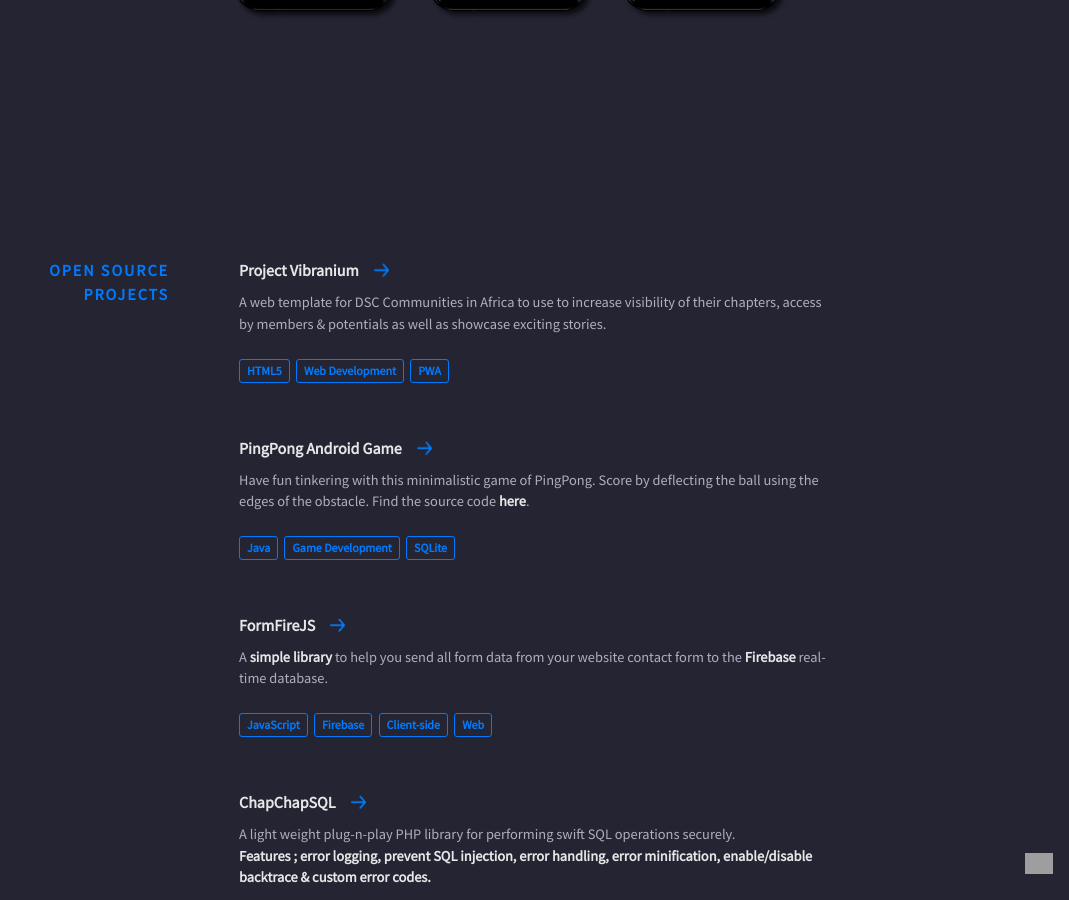
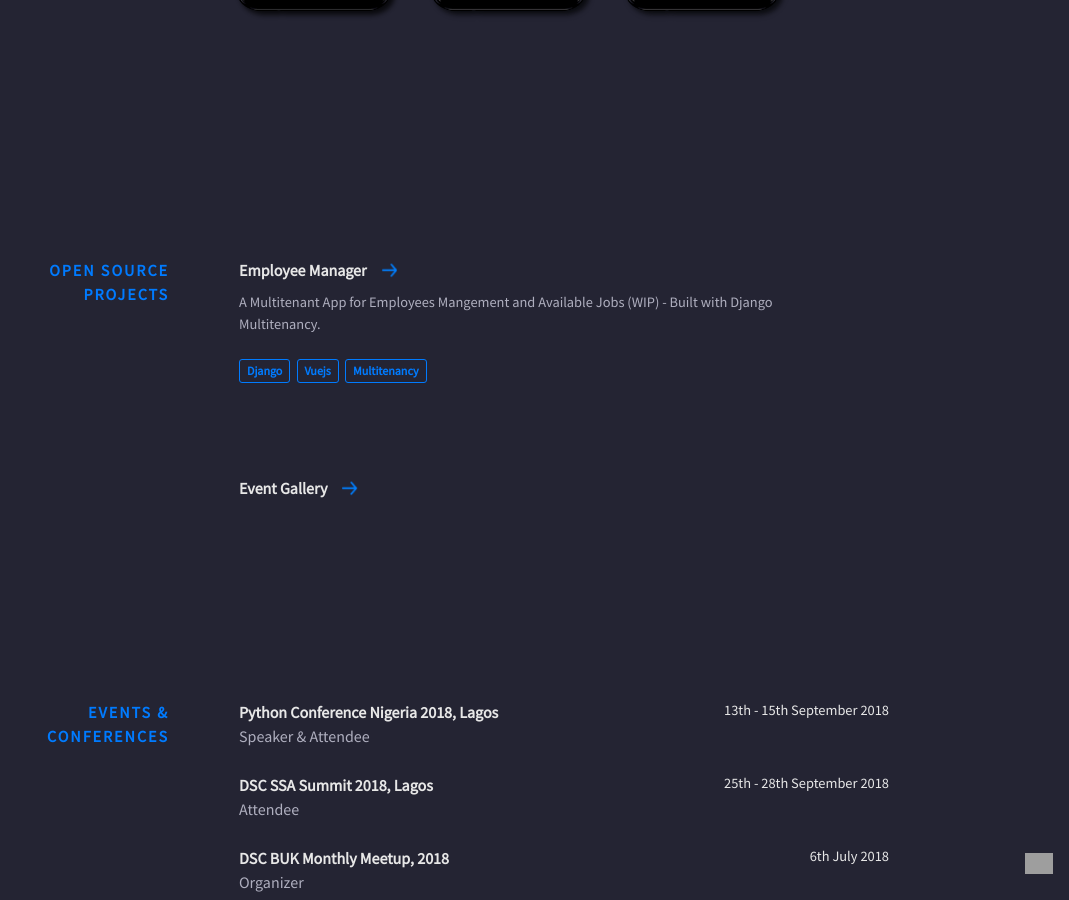
Before and after one commit to Timtech4u/timtech4u.github.io, a Jekyll site: the page built from index.html, in a window 1280 px wide and 900 px high, scrolled down 4009 px. Shown: the whole window, without its empty margins (211-1280 px from the left). Built offline with Jekyll 4.4.1, drawn with Linux system fonts in a browser that asks for light colours; nearby versions of some CDN libraries; some of the changed text lies outside the part shown; grey boxes are pictures that could not be loaded.

Commit message:
Further Customizations

```diff
--- a/_config.yml
+++ b/_config.yml
@@ -1,25 +1,25 @@
 # Site settings
 name: Timothy Olaleke
-title: Kelvin Kamau | Software Engineer
+title: TImothy Olaleke | Software Engineer
 description: Timothy Olaleke is a highly motivated software developer with solid understanding of software development best practices. I'm also an open source hobbyist & a community mentor keen to change-makers.👨‍
-url: https://www.kelvinkamau.app
+url: https://timtech4u.github.io
 baseurl: ""
-email: chat@kelvinkamau.app
-keywords: kelvin kamau, engineer, software engineer, computer science, kelvin, kamau, wachira
-cover: https://www.kelvinkamau.app/og.png
-logo: https://www.kelvinkamau.app/img/icon.png
-resume: https://www.kelvinkamau.app
+email: timothyolaleke@gmail.com
+keywords: timothy olaleke, engineer, software engineer, computer science, timtech4u
+cover: #
+logo: #
+resume: #
 social:
   - title: twitter
-    url: https://twitter.com/kamaucodes
-  - title: instagram
-    url: https://instagram.com/justkeykay
+    url: https://twitter.com/timtech4u
+  - title: facebook
+    url: https://facebook.com/timex4u
   - title: github
-    url: https://github.com/kelvinkamau
+    url: https://github.com/timtech4u
   - title: linkedin
-    url: https://www.linkedin.com/in/kelvinkamau
-  - title: terms
-    url: https://www.kelvinkamau.app/terms/
+    url: https://www.linkedin.com/in/timtech4u
+  - title: medium
+    url: https://www.medium.com/@timtech4u
 
 # Build settings
 markdown: kramdown
--- a/_data/other-projects.yml
+++ b/_data/other-projects.yml
@@ -1,83 +1,8 @@
-- name: Project Vibranium
-  url: https://github.com/kelvinkamau/Vibranium
-  code: https://github.com/kelvinkamau/Vibranium
-  description: A web template for DSC Communities in Africa to use to increase visibility of their chapters, access by members & potentials as well as showcase exciting stories.
+- name: Employee Manager
+  url: http://saidu.myemp.site
+  code: https://github.com/Timtech4u/employee-manager
+  description: A Multitenant App for Employees Mangement and Available Jobs (WIP) - Built with Django Multitenancy.
   used:
-  - thing: HTML5
-  - thing: Web Development
-  - thing: PWA
-
-- name: PingPong Android Game
-  url: https://play.google.com/store/apps/details?id=app.kelvinkamau.pingpong
-  code: https://github.com/kelvinkamau/PingPong
-  description: Have fun tinkering with this minimalistic game of PingPong. Score by deflecting the ball using the edges of the obstacle. Find the source code <a href="https://github.com/kelvinkamau/PingPong">here</a>.
-  used:
-    - thing: Java
-    - thing: Game Development
-    - thing: SQLite
-
-- name: FormFireJS
-  url: https://www.kelvinkamau.app/FormFireJS/
-  code: https://www.kelvinkamau.app/FormFireJS/
-  description: A <a href="https://www.kelvinkamau.app/FormFireJS" target="_blank">simple library</a> to help you send all form data from your website contact form to the <a href="https://console.firebase.google.com/" target="_blank">Firebase</a> real-time database.
-  used:
-    - thing: JavaScript
-    - thing: Firebase
-    - thing: Client-side
-    - thing: Web
-
-- name: ChapChapSQL
-  url: https://www.kelvinkamau.app/ChapChapSQL/
-  code: https://www.kelvinkamau.app/ChapChapSQL/
-  description: A light weight plug-n-play PHP library for performing swift SQL operations securely.<br><strong>Features ; error logging, prevent SQL injection, error handling, error minification, enable/disable backtrace & custom  error codes.</strong>
-  used:
-    - thing: PHP
-    - thing: SQL
-    - thing: PHP Library
-    - thing: Server-Side
-    - thing: Web
-
-- name: PayPalOnLaravel
-  url: https://github.com/kelvinkamau/PayPalOnLaravel
-  code: https://github.com/kelvinkamau/PayPalOnLaravel
-  description: By using this plugin you can process or refund payments 💵 and handle <strong>IPN (Instant Payment Notification)</strong> from PayPal in your Laravel application.
-  used:
-    - thing: Laravel
-    - thing: Server-Side
-    - thing: Payment
-    - thing: Web
-
-- name: sendEmail 📩
-  url: https://github.com/kelvinkamau/sendEmail
-  code: https://github.com/kelvinkamau/sendEmail
-  description: A simple plug-n-play library that saves you time when getting user input from a website contact form and delivering the data to an email.
-  used:
-    - thing: PHP
-    - thing: Email
-    - thing: Web
-
-- name: DynamicProgramming
-  url: https://github.com/kelvinkamau/DynamicProgramming
-  code: https://github.com/kelvinkamau/DynamicProgramming
-  description:  A collection of solutions like Fibonacci, counting steps using dynamic programming in C++
-  used:
-    - thing: C++
-    - thing: Random
-
-- name: WebPuzzleGame
-  url: https://www.kelvinkamau.app/WebPuzzleGame/
-  code: https://github.com/kelvinkamau/WebPuzzleGame
-  description:  A <a href="https://www.kelvinkamau.app/WebPuzzleGame/" target="_blank">HTML Puzzle Game</a> where you reconstruct an image from random pieces of the image - It has both Normal & Difficult Levels. Have fun tinkering with the game & code too.
-  used:
-    - thing: HTML
-    - thing: JavaScript
-    - thing: Random
-
-- name: PWA CheatSheet
-  url: https://www.kelvinkamau.app/PWACheatSheet/
-  code: https://www.kelvinkamau.app/PWACheatSheet/
-  description:  The ultimate <strong>Progressive Web App</strong> CheatSheet to make your existing HTML5 website a PWA in less than 5 mins. Follow the steps provided in the readme file.
-  used:
-    - thing: JavaScript
-    - thing: PWA
-    - thing: Web
+  - thing: Django
+  - thing: Vuejs
+  - thing: Multitenancy
```
Also changed, not shown: _data/skills.yml (+10 -10 lines).
